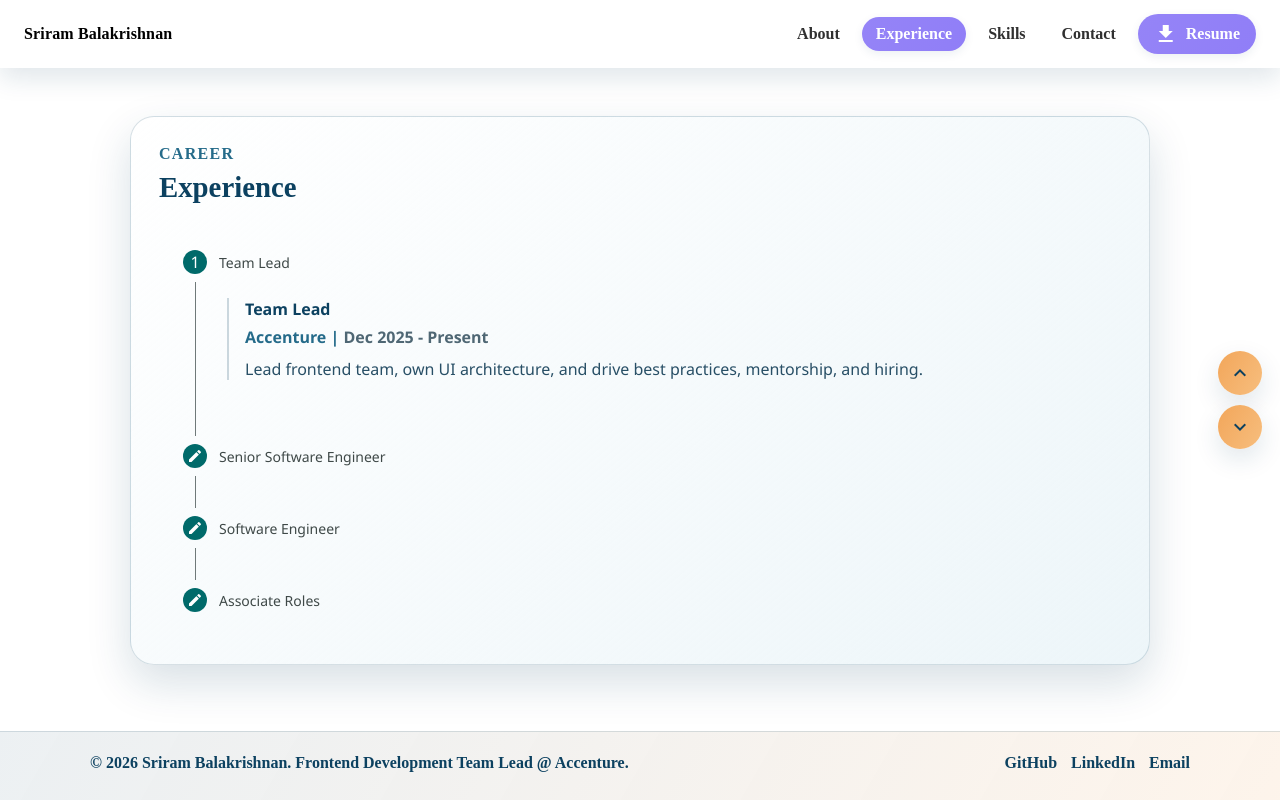
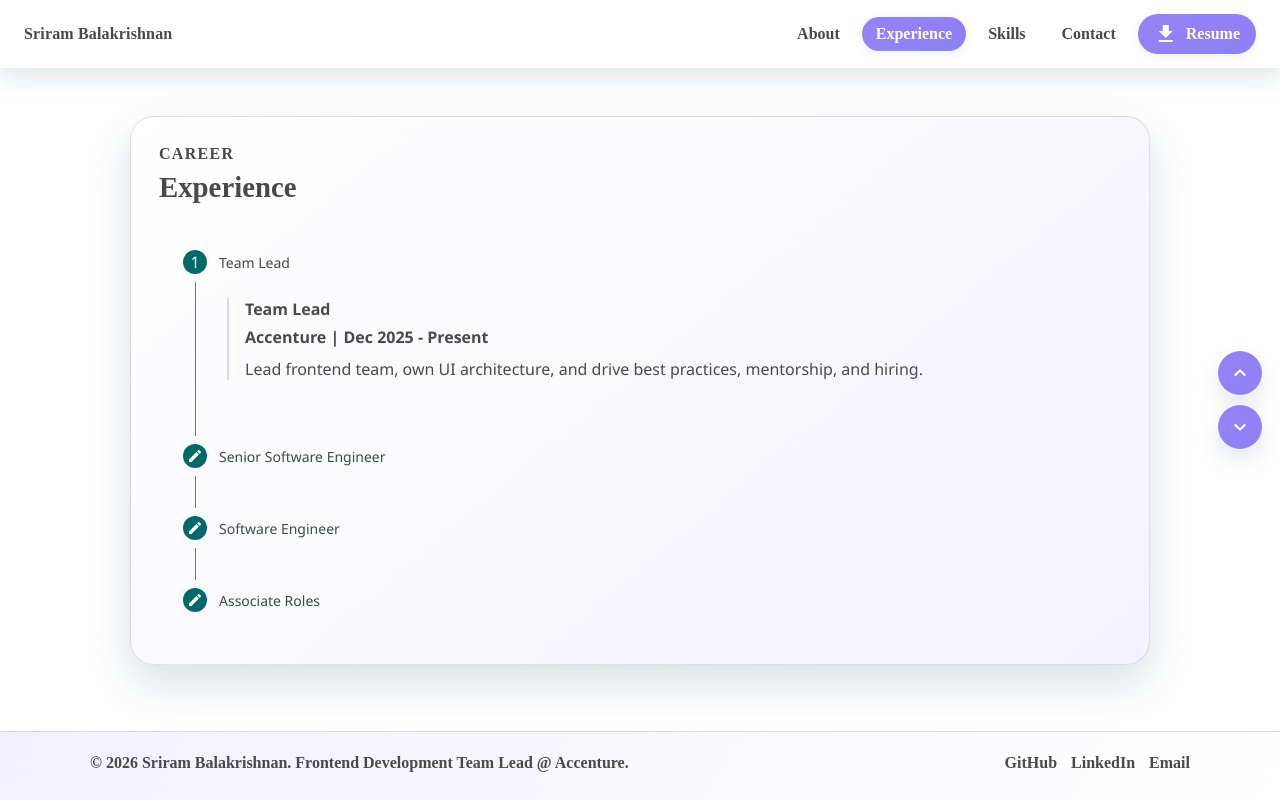
Before and after one commit to SriramBalaKrish/myportfolio, an Angular app: page /skills in a window 1280 px wide. Both pictures are taken after a click on the button "keyboard_arrow_up". Built offline with nearby package versions, Linux system fonts and the light colour scheme.

Commit message:
New changes

```diff
--- a/src/app/app.css
+++ b/src/app/app.css
@@ -28,8 +28,8 @@
   display: grid;
   place-items: center;
   cursor: pointer;
-  color: #0c4160;
-  background: linear-gradient(120deg, #f2a65a, #f7be7e);
+  color: #ffffff;
+  background: linear-gradient(120deg, #9584f7, #907ef7);
   box-shadow: var(--shadow-md);
 }
 
@@ -41,8 +41,8 @@
 
 .app-footer {
   padding: 22px 20px 28px;
-  border-top: 1px solid rgba(12, 65, 96, 0.14);
-  background: linear-gradient(120deg, rgba(12, 65, 96, 0.08), rgba(242, 166, 90, 0.12));
+  border-top: 1px solid rgba(28, 28, 28, 0.12);
+  background: linear-gradient(120deg, rgba(149, 132, 247, 0.12), rgba(255, 255, 255, 0.92));
 }
 
 .footer-content {
@@ -53,7 +53,7 @@
   justify-content: space-between;
   gap: 16px;
   flex-wrap: wrap;
-  color: #0c4160;
+  color: var(--text-primary);
 }
 
 .footer-content p {
@@ -69,7 +69,7 @@
 
 .footer-links a {
   text-decoration: none;
-  color: #0c4160;
+  color: var(--text-primary);
   font-weight: 700;
 }
 
--- a/src/app/contact/contact.component.scss
+++ b/src/app/contact/contact.component.scss
@@ -9,8 +9,8 @@
   margin: 0 auto;
   padding: 30px;
   border-radius: 24px;
-  border: 1px solid rgba(12, 65, 96, 0.16);
-  background: linear-gradient(145deg, rgba(255, 255, 255, 0.95), rgba(90, 169, 201, 0.12));
+  border: 1px solid rgba(30, 30, 30, 0.12);
+  background: linear-gradient(145deg, rgba(255, 255, 255, 0.95), rgba(149, 132, 247, 0.13));
   box-shadow: var(--shadow-lg);
   display: grid;
   align-content: center;
@@ -21,12 +21,12 @@
   text-transform: uppercase;
   font-weight: 700;
   letter-spacing: 0.08em;
-  color: #256b8a;
+  color: var(--text-primary);
 }
 
 .contact h3 {
   margin: 8px 0 22px;
-  color: #0c4160;
+  color: var(--text-strong);
   font-size: 1.8rem;
 }
 
@@ -44,7 +44,7 @@ button[type="submit"] {
   border-radius: 999px;
   padding: 10px 22px;
   font-weight: 700;
-  background: linear-gradient(120deg, #f2a65a, #f7be7e);
-  color: #16364e;
+  background: linear-gradient(120deg, #9584f7, #907ef7);
+  color: #ffffff;
   box-shadow: var(--shadow-md);
 }
--- a/src/app/experience/experience.component.scss
+++ b/src/app/experience/experience.component.scss
@@ -13,8 +13,8 @@
 .panel {
   width: min(1020px, 100%);
   border-radius: 24px;
-  border: 1px solid rgba(12, 65, 96, 0.16);
-  background: linear-gradient(140deg, rgba(255, 255, 255, 0.9), rgba(90, 169, 201, 0.11));
+  border: 1px solid rgba(30, 30, 30, 0.12);
+  background: linear-gradient(140deg, rgba(255, 255, 255, 0.94), rgba(149, 132, 247, 0.11));
   box-shadow: var(--shadow-lg);
   padding: 28px;
 }
@@ -24,12 +24,12 @@
   text-transform: uppercase;
   font-weight: 700;
   letter-spacing: 0.08em;
-  color: #256b8a;
+  color: var(--text-primary);
 }
 
 h3 {
   margin: 8px 0 22px;
-  color: #0c4160;
+  color: var(--text-strong);
   font-size: 1.8rem;
 }
 
@@ -38,27 +38,27 @@ h3 {
 }
 
 .step-content {
-  border-left: 2px solid rgba(12, 65, 96, 0.2);
+  border-left: 2px solid rgba(149, 132, 247, 0.35);
   padding-left: 16px;
   margin-left: 8px;
 }
 
 .title {
-  color: #0c4160;
+  color: var(--text-body);
   font-weight: 700;
 }
 
 .company {
   margin-top: 6px;
-  color: #256b8a;
+  color: var(--text-primary);
   font-weight: 600;
 }
 
 .period {
-  color: #4f6774;
+  color: var(--text-muted);
 }
 
 .details {
   margin-top: 10px;
-  color: #284f66;
+  color: var(--text-body);
 }
--- a/src/app/header/header.component.scss
+++ b/src/app/header/header.component.scss
@@ -8,7 +8,7 @@
   padding: 14px 24px;
   backdrop-filter: blur(12px);
   -webkit-backdrop-filter: blur(12px);
-  color: black;
+  color: var(--text-strong);
   box-shadow: var(--shadow-md);
 }
 
@@ -18,7 +18,7 @@
 }
 
 .brand {
-  color: black;
+  color: var(--text-strong);
   text-decoration: none;
   font-weight: 800;
   letter-spacing: 0.01em;
@@ -35,7 +35,7 @@
 }
 
 .nav-link {
-  color: rgba(26, 26, 26, 0.9);
+  color: var(--text-primary);
   text-decoration: none;
   border-radius: 999px;
   padding: 8px 14px;
--- a/src/app/hero/hero.component.scss
+++ b/src/app/hero/hero.component.scss
@@ -32,24 +32,24 @@
   text-transform: uppercase;
   font-weight: 700;
   letter-spacing: 0.08em;
-  color: #1f1f1f;
+  color: var(--text-primary);
 }
 
 .intro h1 {
   margin: 0 0 8px;
   font-size: clamp(2rem, 4.8vw, 3.4rem);
-  color: #181818;
+  color: var(--text-strong);
   line-height: 1.06;
 }
 
 .intro h2 {
   margin: 0 0 16px;
-  color: #1f1f1f;
+  color: var(--text-primary);
 }
 
 .lead {
   margin: 0 0 24px;
-  color: rgb(27, 27, 27);
+  color: var(--text-body);
   line-height: 1.65;
   max-width: 58ch;
 }
@@ -78,8 +78,8 @@
 }
 
 .btn-ghost {
-  color: #0c4160;
-  border-color: rgba(12, 65, 96, 0.28);
+  color: var(--text-primary);
+  border-color: rgba(24, 24, 24, 0.22);
   background: rgba(255, 255, 255, 0.72);
 }
 
--- a/src/app/skills/skills.component.scss
+++ b/src/app/skills/skills.component.scss
@@ -14,8 +14,8 @@
   width: min(980px, 100%);
   border-radius: 24px;
   padding: 28px;
-  background: linear-gradient(120deg, rgba(242, 166, 90, 0.15), rgba(255, 255, 255, 0.95));
-  border: 1px solid rgba(12, 65, 96, 0.14);
+  background: linear-gradient(120deg, rgba(149, 132, 247, 0.13), rgba(255, 255, 255, 0.95));
+  border: 1px solid rgba(30, 30, 30, 0.12);
   box-shadow: var(--shadow-lg);
 }
 
@@ -24,12 +24,12 @@
   text-transform: uppercase;
   font-weight: 700;
   letter-spacing: 0.08em;
-  color: #256b8a;
+  color: var(--text-primary);
 }
 
 h3 {
   margin: 8px 0 22px;
-  color: #0c4160;
+  color: var(--text-strong);
   font-size: 1.8rem;
 }
 
@@ -41,10 +41,10 @@ h3 {
 
 .chip {
   border-radius: 999px;
-  border: 1px solid rgba(12, 65, 96, 0.2);
+  border: 1px solid rgba(149, 132, 247, 0.3);
   padding: 10px 16px;
-  background: rgba(255, 255, 255, 0.88);
-  color: #0c4160;
+  background: rgba(255, 255, 255, 0.92);
+  color: var(--text-body);
   font-weight: 700;
   box-shadow: var(--shadow-sm);
 }
--- a/src/styles.scss
+++ b/src/styles.scss
@@ -17,6 +17,8 @@ body {
   height: 100%;
   margin: 0;
   overflow: hidden;
+  background: #ffffff;
+  color: var(--text-body);
 }
 
 :root {
@@ -25,7 +27,11 @@ body {
   --accent: #f2a65a;
   --bg: #eef4f8;
   --surface: #ffffff;
-  --text: #17364a;
+  --text: #4a4947;
+  --text-strong: #4a4947;
+  --text-primary: #4a4947;
+  --text-body: #4a4947;
+  --text-muted: #4a4947;
   --shadow-sm: 0 3px 10px rgba(12, 65, 96, 0.08);
   --shadow-md: 0 10px 26px rgba(12, 65, 96, 0.13);
   --shadow-lg: 0 18px 44px rgba(12, 65, 96, 0.16);
```
